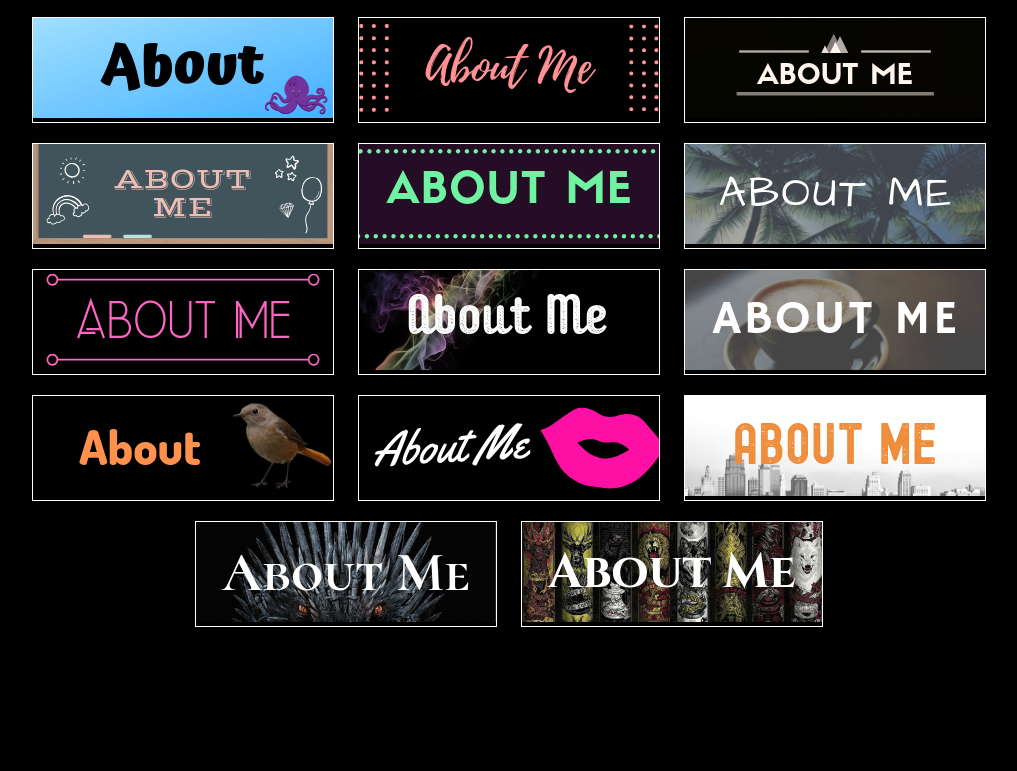
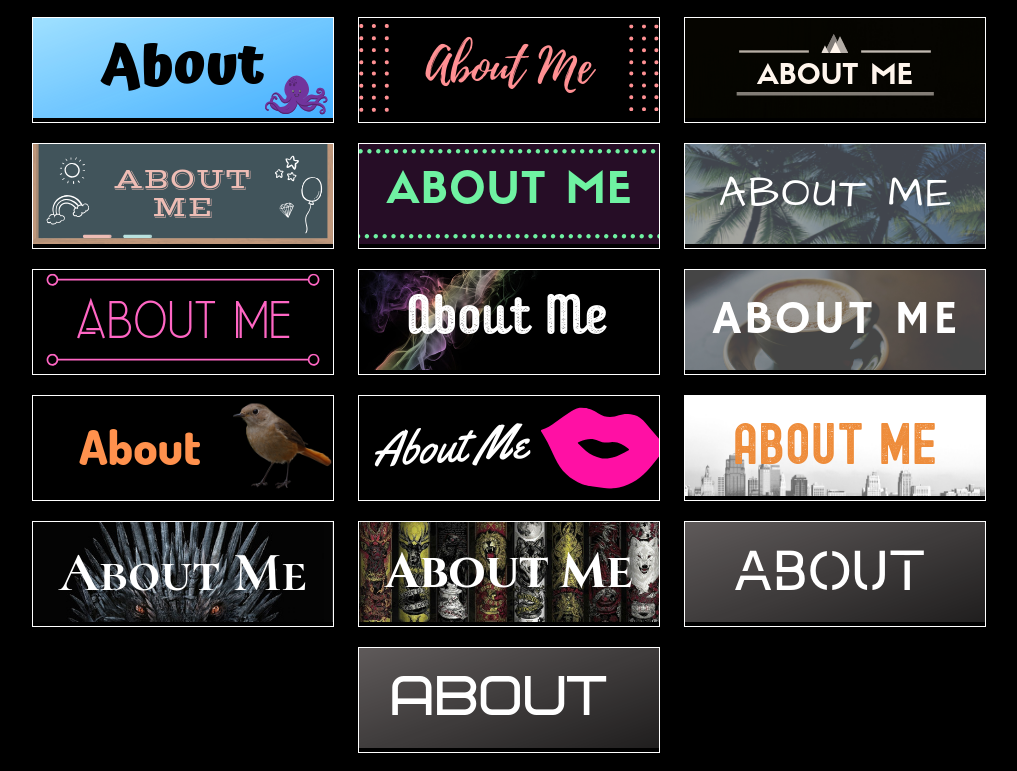
Before and after one commit to instafluff/LilyContentPack, a plain HTML site: page index.html in a window 1280 px wide. Shown: the part 1455-2226 px from the top of the page, without its empty margins (131-1148 px from the left). Before the commit the page ends 2100 px from the top, so only its background shows below. Drawn offline with Linux system fonts and the light colour scheme.

Commit message:
new panels

```diff
--- a/index.html
+++ b/index.html
@@ -93,6 +93,11 @@
 
 <a href="Panels/041GoTBannersWhiteWriting.zip"><img src="imgs/041GoTBannersWhiteWriting.png"></a>
 
+<a href="Panels/042BlackGrayGradientWhiteBlockWriting.zip"><img src="imgs/042BlackGrayGradientWhiteBlockWriting.png"></a>
+
+<a href="Panels/043BlackGrayGradientWhiteCubicWriting.zip"><img src="imgs/043BlackGrayGradientWhiteCubicWriting.png"></a>
+
+
 
 </body>
 </html>
```
Also changed, not shown: imgs/042BlackGrayGradientWhiteBlockWriting.png (added), imgs/043BlackGrayGradientWhiteCubicWriting.png (added), 2 other files.
